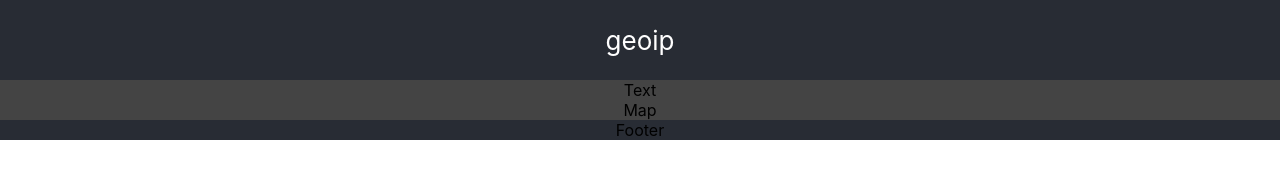
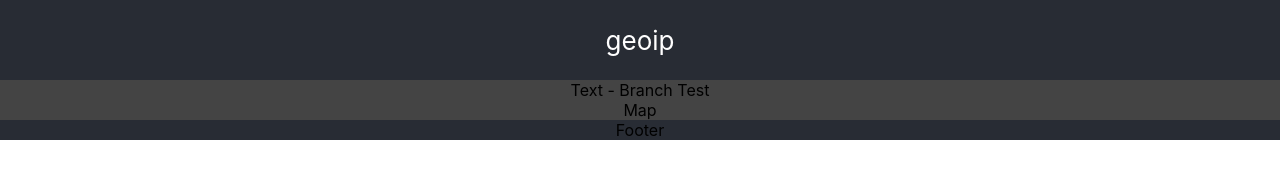
Before and after one commit to n8work/geoip, a React (Create React App) app: page / in a window 1280 px wide. Shown: the top 170 px of the page. Built offline with nearby package versions, Linux system fonts and the light colour scheme.

Commit message:
add test info

```diff
--- a/src/App.js
+++ b/src/App.js
@@ -9,7 +9,7 @@ function App() {
       </header>
 
       <section className="text">
-          Text
+          Text - Branch Test
       </section>
 
       <section className="map">
```
